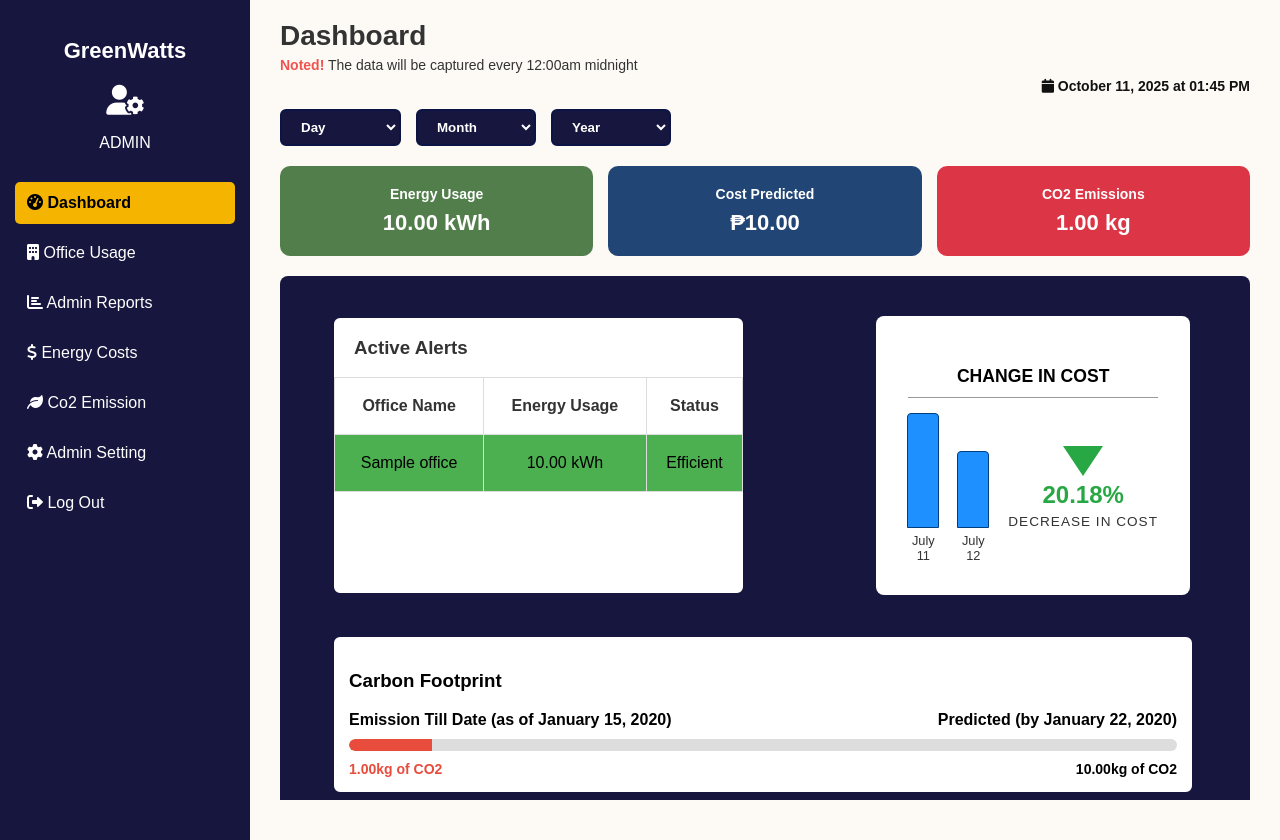
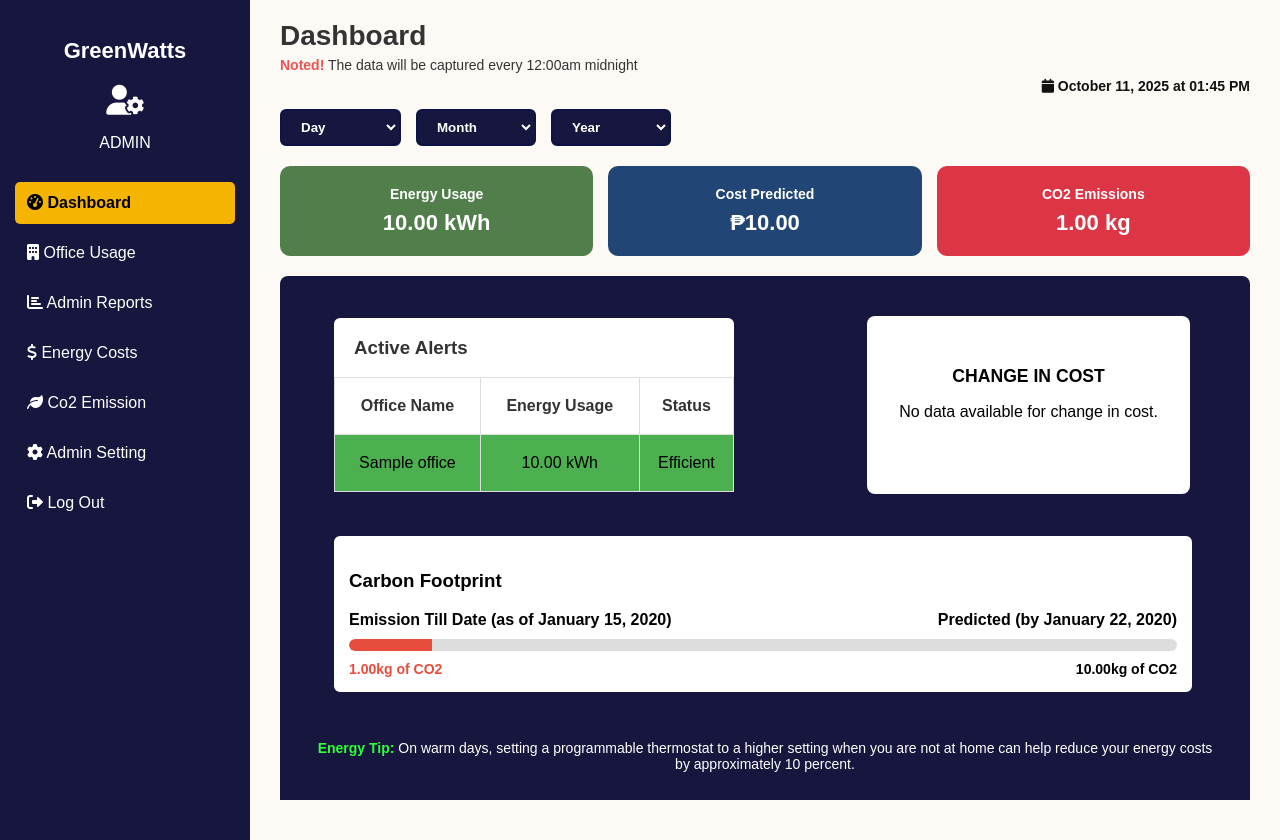
Before and after one commit to KenSanity19/GreenWatts_IoT, a Django app: page /adminpanel/dashboard/ in a window 1280 px wide. Run offline with Django 5.2, Linux system fonts and the light colour scheme; tables that the repository leaves empty hold one stand-in row (values such as "Sample post").

Commit message:
Updated the change in cost in admin dashboard page, refleting the data from the database

```diff
--- a/greenwatts/adminpanel/templates/adminDashboard.html
+++ b/greenwatts/adminpanel/templates/adminDashboard.html
@@ -139,27 +139,34 @@
           </div>
 
           <!-- Change in Cost -->
+          {% if change_data %}
           <div class="change-cost">
             <h3>CHANGE IN COST</h3>
             <hr class="change-cost-line" />
             <div class="change-cost-content">
               <div class="bars">
                 <div class="bar">
-                  <div class="bar-fill" style="height: 80%"></div>
-                  <div class="bar-label">July 11</div>
+                  <div class="bar-fill" style="height: {{ change_data.bar1_height }}%"></div>
+                  <div class="bar-label">{{ change_data.bar1_label }}</div>
                 </div>
                 <div class="bar">
-                  <div class="bar-fill" style="height: 50%"></div>
-                  <div class="bar-label">July 12</div>
+                  <div class="bar-fill" style="height: {{ change_data.bar2_height }}%"></div>
+                  <div class="bar-label">{{ change_data.bar2_label }}</div>
                 </div>
               </div>
               <div class="change-info">
-                <div class="arrow-down"></div>
-                <span class="percentage-text">20.18%</span>
-                <p class="change-text">DECREASE IN COST</p>
+                <div class="arrow-{{ change_data.arrow }}"></div>
+                <span class="percentage-text">{{ change_data.percent|floatformat:2 }}%</span>
+                <p class="change-text">{{ change_data.type }} IN COST</p>
               </div>
             </div>
           </div>
+          {% else %}
+          <div class="change-cost">
+            <h3>CHANGE IN COST</h3>
+            <p>No data available for change in cost.</p>
+          </div>
+          {% endif %}
         </div>
 
         <!-- Carbon Footprint -->
--- a/greenwatts/adminpanel/views.py
+++ b/greenwatts/adminpanel/views.py
@@ -126,6 +126,37 @@
     if predicted_co2_emission > 0:
         co2_emission_progress = min(100, (aggregates['total_co2_emission'] or 0) / predicted_co2_emission * 100)
 
+    # Change in cost data
+    change_dates_qs = EnergyRecord.objects.dates('date', 'day').distinct().order_by('-date')[:2]
+    change_dates = list(change_dates_qs)
+    change_costs = []
+    for d in change_dates:
+        cost = EnergyRecord.objects.filter(date=d).aggregate(total=Sum('cost_estimate'))['total'] or 0
+        change_costs.append(cost)
+    if len(change_costs) >= 2:
+        latest_cost = change_costs[0]
+        prev_cost = change_costs[1]
+        if prev_cost > 0:
+            change_percent = ((latest_cost - prev_cost) / prev_cost) * 100
+        else:
+            change_percent = 0
+        is_decrease = change_percent < 0
+        change_percent_abs = abs(change_percent)
+        # Heights: scale to max
+        max_cost = max(change_costs)
+        heights = [(c / max_cost * 100) if max_cost > 0 else 0 for c in change_costs]
+        change_data = {
+            'bar1_label': change_dates[1].strftime('%B %d'),  # previous
+            'bar1_height': heights[1],
+            'bar2_label': change_dates[0].strftime('%B %d'),  # latest
+            'bar2_height': heights[0],
+            'percent': change_percent_abs,
+            'type': 'DECREASE' if is_decrease else 'INCREASE',
+            'arrow': 'down' if is_decrease else 'up'
+        }
+    else:
+        change_data = None
+
     context = {
         'total_energy_usage': aggregates['total_energy_usage'] or 0,
         'total_cost_predicted': aggregates['total_cost_predicted'] or 0,
@@ -135,6 +166,7 @@
         'predicted_date': predicted_date,
         'co2_emission_progress': co2_emission_progress,
         'active_alerts': active_alerts,
+        'change_data': change_data,
         'day_options': day_options,
         'selected_date': selected_date_str if selected_date_str else None,
     }
```
